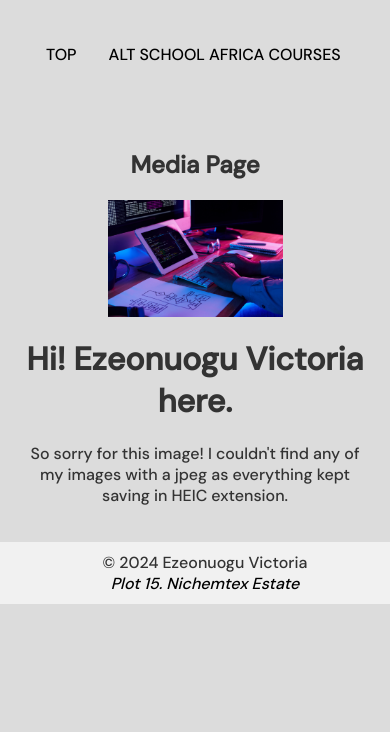
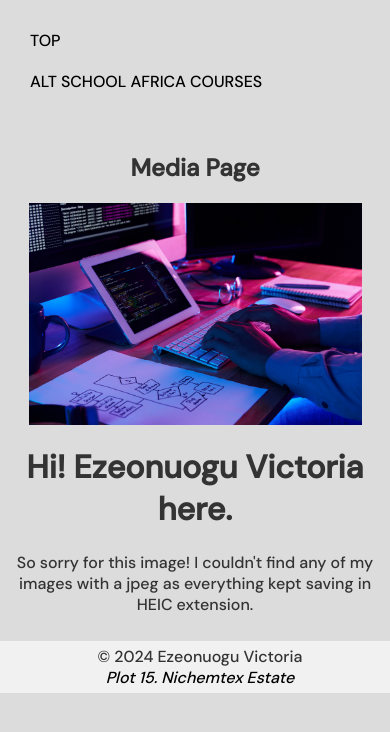
Before and after one commit to Ace21-js/Altschool-HTML-Assignments, a plain HTML site: page Assignment 2/media.html in a window 390 px wide. Drawn offline with Linux system fonts and the light colour scheme.

Commit message:
Add media queries and other updates to Assignment 2

```diff
--- a/Assignment 2/media.html
+++ b/Assignment 2/media.html
@@ -57,6 +57,42 @@
         footer p, footer address {
             margin: 0;
         }
+
+        /* Media query for tablet screens */
+@media (min-width: 576px) and (max-width: 767px) {
+  picture img {
+    max-width: 70%;
+    height: 70%;
+  }
+  main {
+    padding: 15px;
+  }
+}
+
+/* Media query for mobile screens */
+@media (max-width: 575px) {
+  nav ul {
+    padding: 0;
+  }
+  nav ul li {
+    float: none;
+    display: block;
+    text-align: center;
+  }
+  nav ul li a {
+    padding: 10px;
+  }
+  picture img {
+    max-width: 90%;
+    height: 90%;
+  }
+  main {
+    padding: 10px;
+  }
+  footer {
+    padding: 5px;
+  }
+}
     </style>
 </head>
 <body>
```
